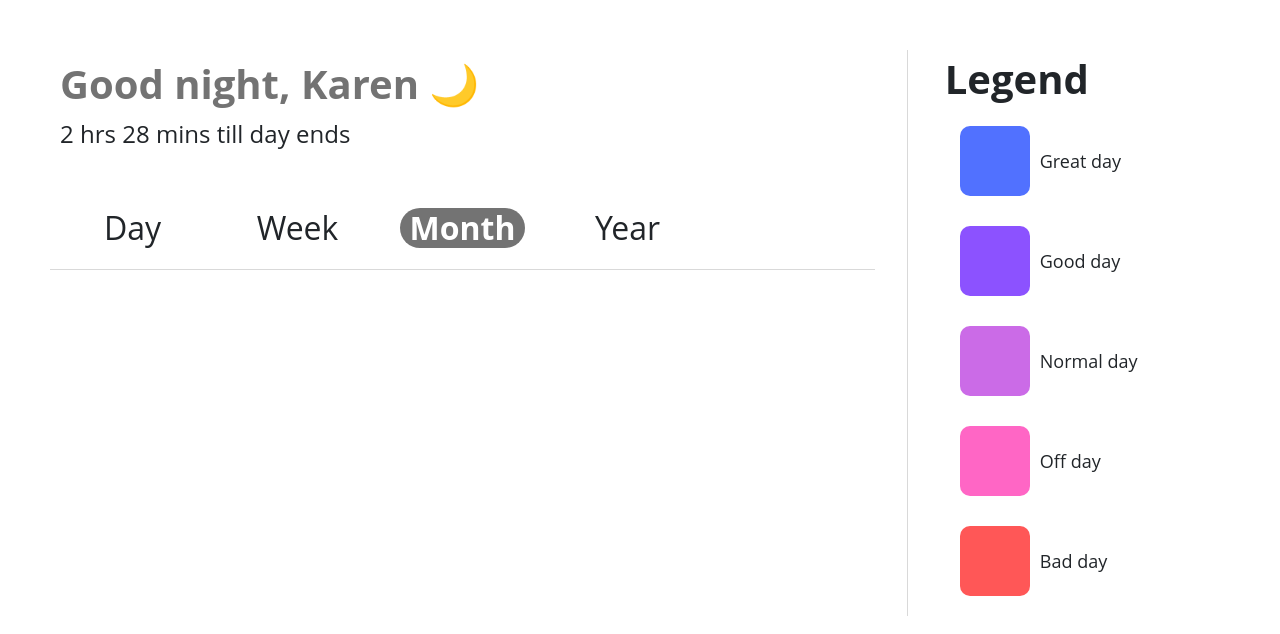
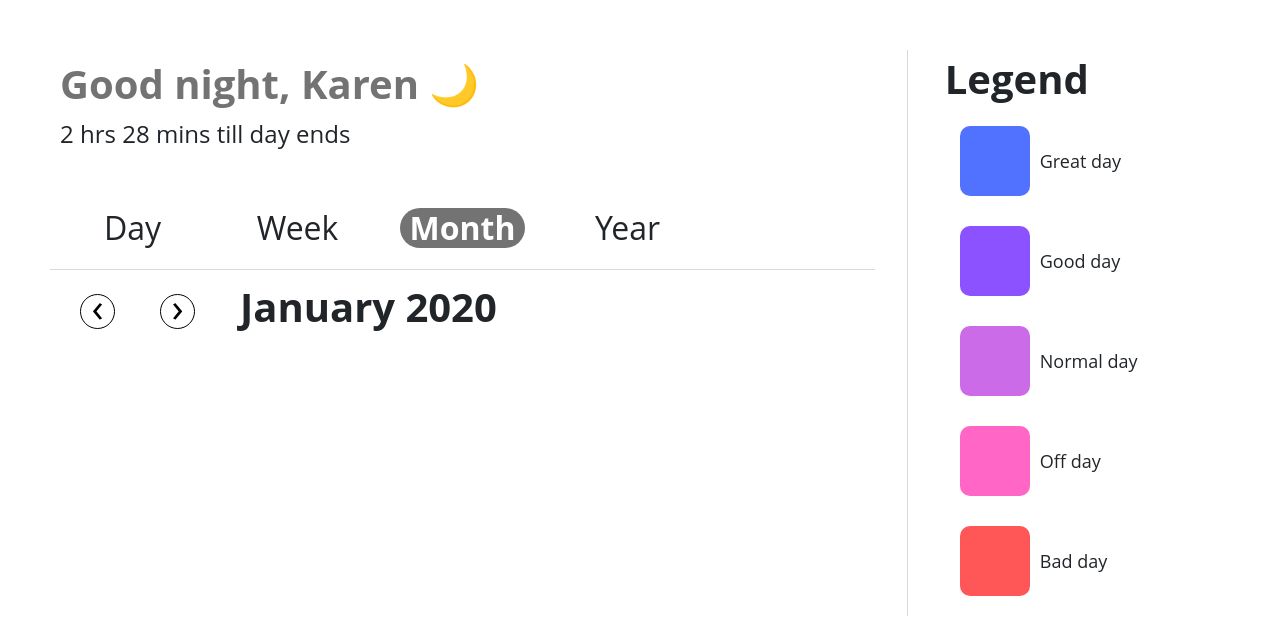
Before and after one commit to uttaravadina/dayz, a React (Create React App) app in the folder frontend/: page /month in a window 1280 px wide. Shown: the top 634 px of the page. Built offline with nearby package versions, Linux system fonts and the light colour scheme.

Commit message:
Add Month ArrowBar

```diff
--- a/frontend/src/App.js
+++ b/frontend/src/App.js
@@ -17,7 +17,6 @@ class App extends React.Component {
 				<Router>
 					<div className="App">
 						<div className="left-side">
-							<div className="top">
 								<Header />
 								<div style={{height: '25px'}}/>
 								<div style={{height: '5px'}}/>
@@ -35,7 +34,6 @@ class App extends React.Component {
 										<Error/>
 									)}/>
 								</Switch>
-							</div>
 						</div>
 						<div className="divider"/>
 						<div className="right-side">
--- a/frontend/src/Components/Month/ArrowBar.js
+++ b/frontend/src/Components/Month/ArrowBar.js
@@ -5,13 +5,29 @@ const Arrow = ({ direction, clickFunction, glyph }) => (
 	<div
 		className={ `arrow ${direction}` }
 		onClick={ clickFunction }>
-            <h1>{ glyph } </h1>
+            <h1>{ glyph }</h1>
 	</div>
 );
 
 class ArrowBar extends React.Component {
 
     render() {
+        let monthList = [
+            "January",
+            "February",
+            "March",
+            "April",
+            "May",
+            "June",
+            "July",
+            "August",
+            "September",
+            "October",
+            "November",
+            "December"
+        ];
+
+        let month = monthList[this.props.month]
 
         return (
             <>
@@ -25,7 +41,7 @@ class ArrowBar extends React.Component {
                         glyph="&#8250;"
                         clickFunction={this.props.handleRightClick}/>
                     <div className="curr-timeframe">
-                        <h1>{this.props.month} {this.props.year}</h1>
+                        <h1>{month} {this.props.year}</h1>
                     </div>
                 </div>
             </>
--- a/frontend/src/Components/Month/Page.js
+++ b/frontend/src/Components/Month/Page.js
@@ -1,5 +1,5 @@
 import React from 'react';
-// import ArrowBar from './ArrowBar'
+import ArrowBar from './ArrowBar'
 // import View from './View'
 import TimeframeBar from './TimeframeBar'
 import '../../Styles/Month/Page.css'
@@ -16,16 +16,33 @@ class Month extends React.Component {
         this.setState({
             month: today.getMonth(),
             year: today.getFullYear(),
-
         });
     }
 
     setNext = () => {
-
+        if (this.state.month === 11) {
+            this.setState({
+                month: 0,
+                year: this.state.year + 1,
+            })
+        } else {
+            this.setState({
+                month: this.state.month + 1,
+            })
+        }
     }
 
-    getNext = () => {
-
+    setPrev = () => {
+        if (this.state.month === 0) {
+            this.setState({
+                month: 11,
+                year: this.state.year - 1,
+            })
+        } else {
+            this.setState({
+                month: this.state.month - 1,
+            })
+        }
     }
 
     render() {
@@ -36,7 +53,12 @@ class Month extends React.Component {
                     <TimeframeBar/>
                     <div style={{height: '5px'}}/>
                     <hr/>
-
+                    <ArrowBar
+                        handleLeftClick = { this.setPrev }
+                        handleRightClick = { this.setNext }
+                        year = { this.state.year}
+                        month = { this.state.month }
+                    />
                 </div>
             </>
         );
```
